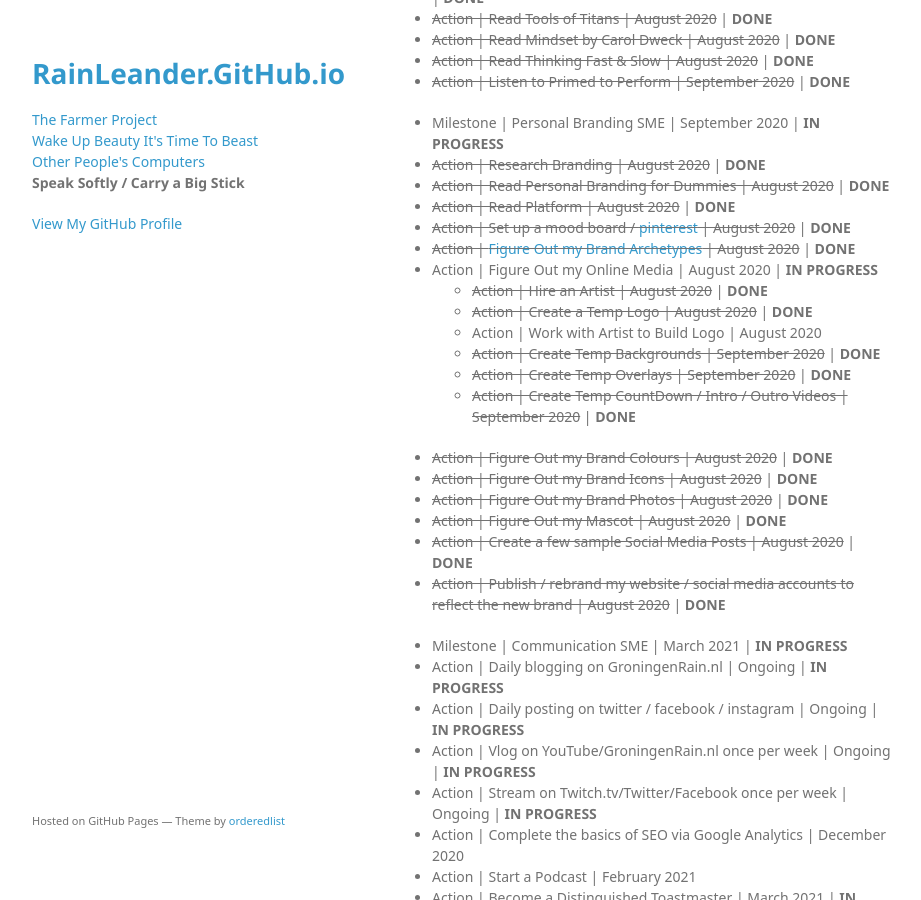
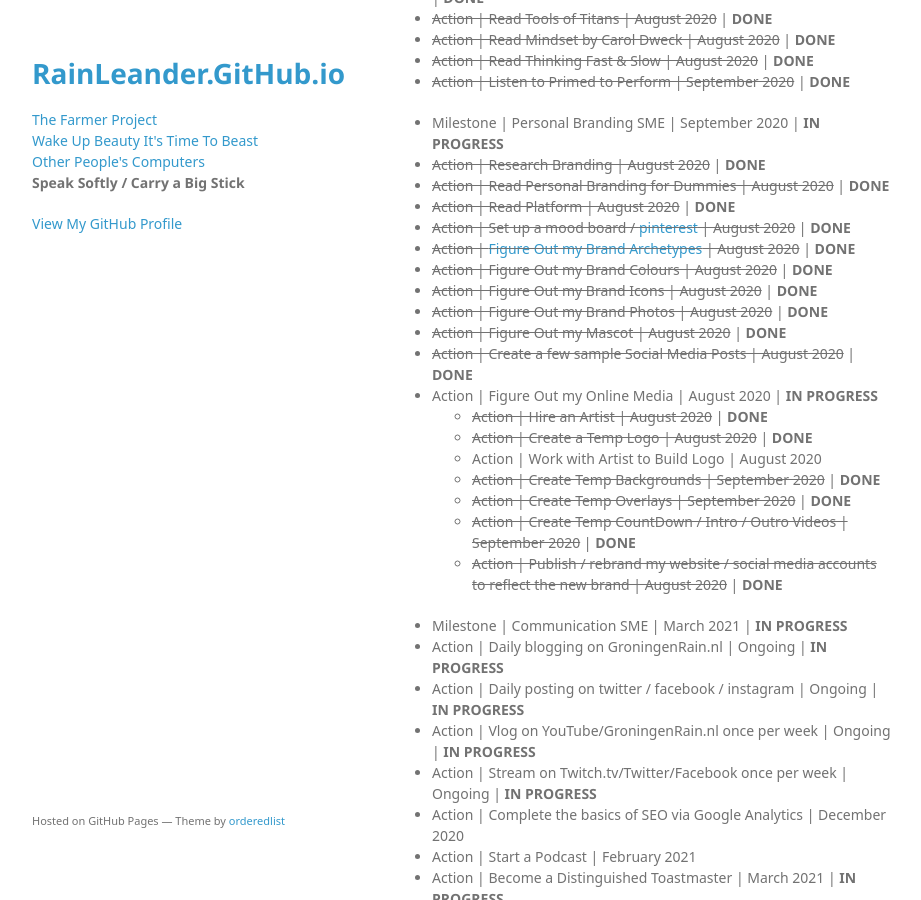
Before and after one commit to rainleander/rainleander.github.io, a Jekyll site: the page speak-softly.html, which Jekyll copies as it is, in a window 1280 px wide and 900 px high, scrolled down 423 px. Shown: the whole window, without its empty margins (178-1099 px from the left). Built offline with Jekyll 4.4.1, drawn with Linux system fonts in a browser that asks for light colours; some web fonts are replaced.

Commit message:
Update speak-softly.html

```diff
--- a/speak-softly.html
+++ b/speak-softly.html
@@ -46,19 +46,19 @@
           <li><del>Action | Read Platform | August 2020</del> | <b>DONE</b></li>
           <li><del>Action | Set up a mood board / <a href="https://nl.pinterest.com/rainsdance/dancing-engineer/">pinterest</a> | August 2020</del> | <b>DONE</b></li>
           <li><del>Action | <a href="http://groningenrain.nl/am-i-a-creator-or-a-sage-why-not-both/">Figure Out my Brand Archetypes</a> | August 2020</del> | <b>DONE</b></li>
+          <li><del>Action | Figure Out my Brand Colours | August 2020</del> | <b>DONE</b></li>
+          <li><del>Action | Figure Out my Brand Icons | August 2020</del> | <b>DONE</b></li>
+          <li><del>Action | Figure Out my Brand Photos | August 2020</del> | <b>DONE</b></li>
+          <li><del>Action | Figure Out my Mascot | August 2020</del> | <b>DONE</b></li>
+          <li><del>Action | Create a few sample Social Media Posts | August 2020</del> | <b>DONE</b></li>
           <li>Action | Figure Out my Online Media | August 2020 | <b>IN PROGRESS</b></li>
               <ul><li><del>Action | Hire an Artist | August 2020</del> | <b>DONE</b></li>
               <li><del>Action | Create a Temp Logo | August 2020</del> | <b>DONE</b></li>
               <li>Action | Work with Artist to Build Logo | August 2020</li>
               <li><del>Action | Create Temp Backgrounds | September 2020</del> | <b>DONE</b></li>
               <li><del>Action | Create Temp Overlays | September 2020</del> | <b>DONE</b></li>
-              <li><del>Action | Create Temp CountDown / Intro / Outro Videos | September 2020</del> | <b>DONE</b></li></ul>
-          <li><del>Action | Figure Out my Brand Colours | August 2020</del> | <b>DONE</b></li>
-          <li><del>Action | Figure Out my Brand Icons | August 2020</del> | <b>DONE</b></li>
-          <li><del>Action | Figure Out my Brand Photos | August 2020</del> | <b>DONE</b></li>
-          <li><del>Action | Figure Out my Mascot | August 2020</del> | <b>DONE</b></li>
-          <li><del>Action | Create a few sample Social Media Posts | August 2020</del> | <b>DONE</b></li>
-          <li><del>Action | Publish / rebrand my website / social media accounts to reflect the new brand | August 2020</del> | <b>DONE</b></li></ul>
+              <li><del>Action | Create Temp CountDown / Intro / Outro Videos | September 2020</del> | <b>DONE</b></li>
+              <li><del>Action | Publish / rebrand my website / social media accounts to reflect the new brand | August 2020</del> | <b>DONE</b></li></ul></ul>
 
         <ul><li>Milestone | Communication SME | March 2021 | <b>IN PROGRESS</b></li>
         <li>Action | Daily blogging on GroningenRain.nl | Ongoing | <b>IN PROGRESS</b></li>
```
